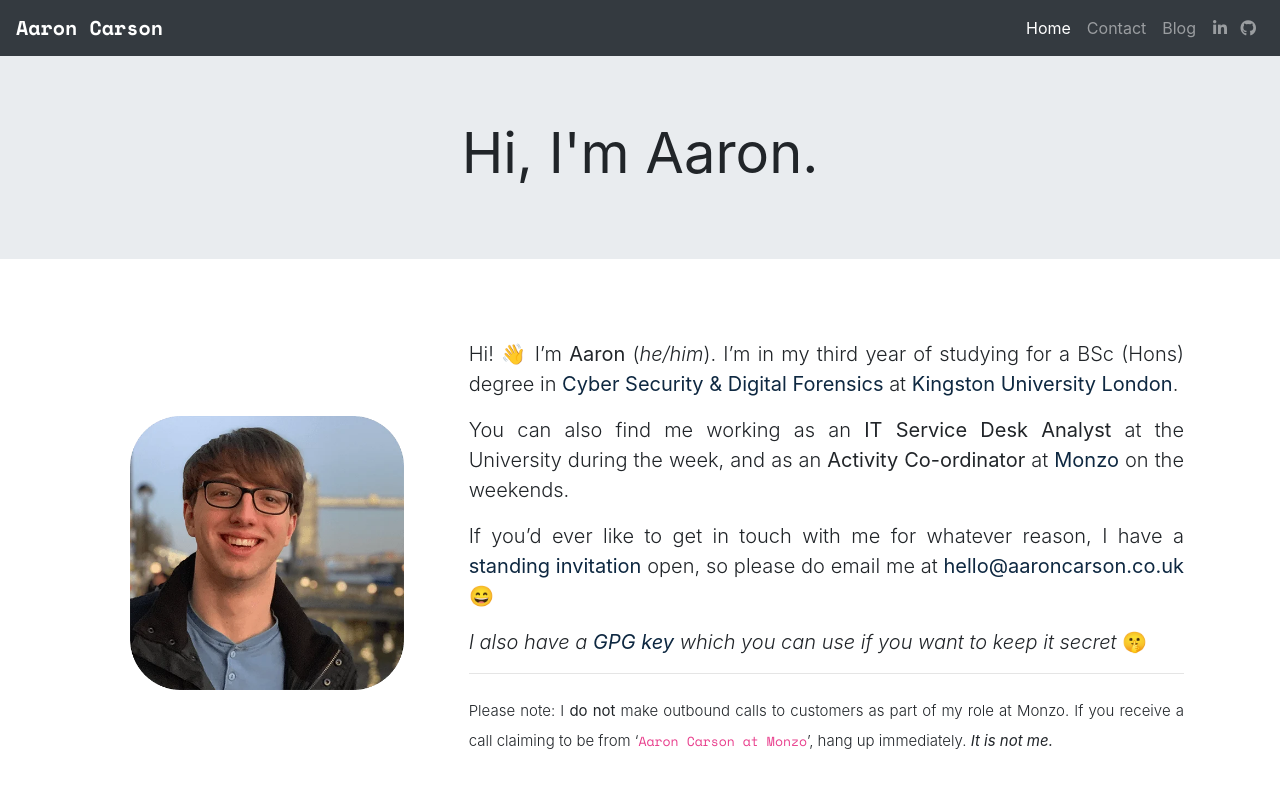
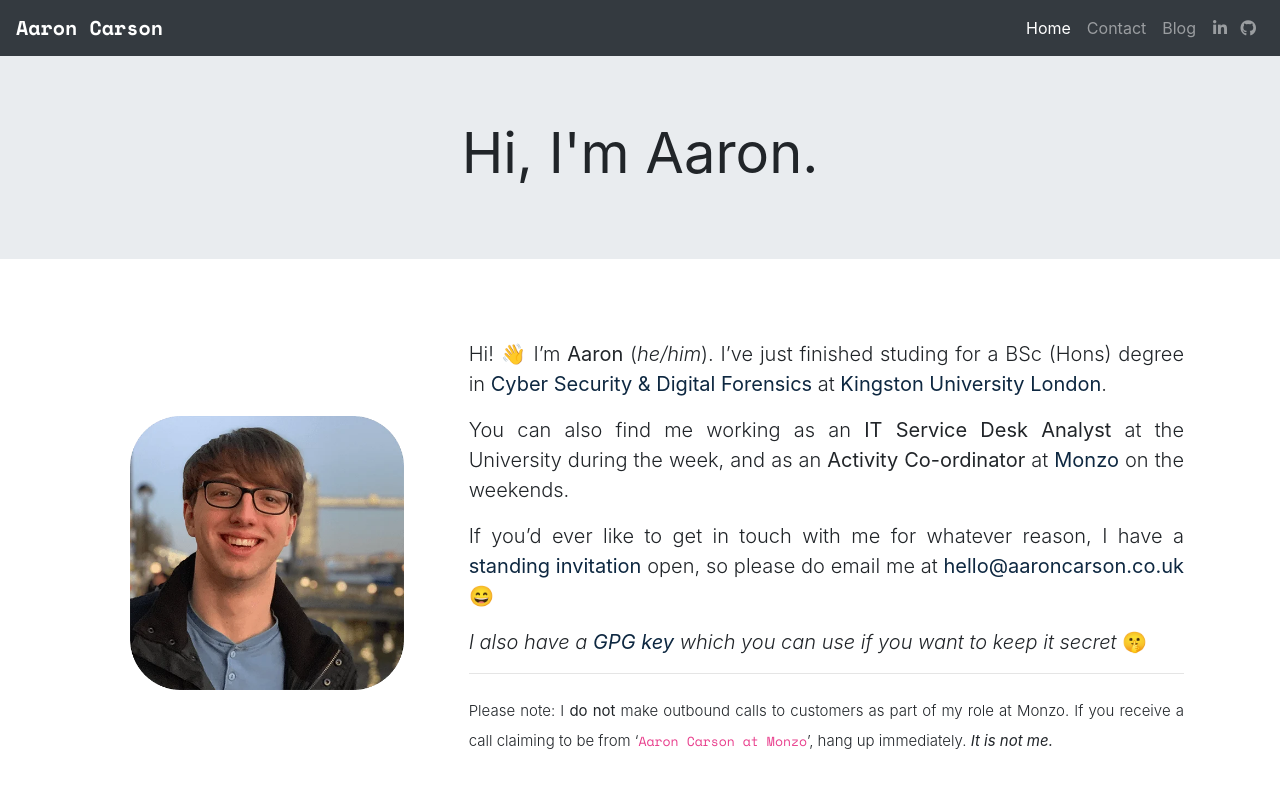
Before and after one commit to caraar12345/aaroncarson.co.uk_jekyll, a Jekyll site: the page built from index.md, in a window 1280 px wide. Shown: the top 788 px of the page. Built offline with Jekyll 4.4.1, drawn with Linux system fonts in a browser that asks for light colours; nearby versions of some CDN libraries; comment, search, counter and statistics services are not loaded.

Commit message:
Update uni status

```diff
--- a/index.md
+++ b/index.md
@@ -14,7 +14,7 @@
   </picture>
 </div>
 <div class="col-md-8 my-4 lead text-justify" markdown="1">
-  Hi! 👋 I’m __Aaron__ (_he/him_). I’m in my third year of studying for a BSc (Hons) degree in [__Cyber Security & Digital Forensics__](https://www.kingston.ac.uk/undergraduate/courses/cyber-security-computer-forensics/) at [__Kingston University London__](https://www.kingston.ac.uk/).
+  Hi! 👋 I’m __Aaron__ (_he/him_). I’ve just finished studing for a BSc (Hons) degree in [__Cyber Security & Digital Forensics__](https://www.kingston.ac.uk/undergraduate/courses/cyber-security-computer-forensics/) at [__Kingston University London__](https://www.kingston.ac.uk/).
 
   You can also find me working as an __IT Service Desk Analyst__ at the University during the week, and as an __Activity Co-ordinator__ at [__Monzo__](https://monzo.com) on the weekends.
 
```
